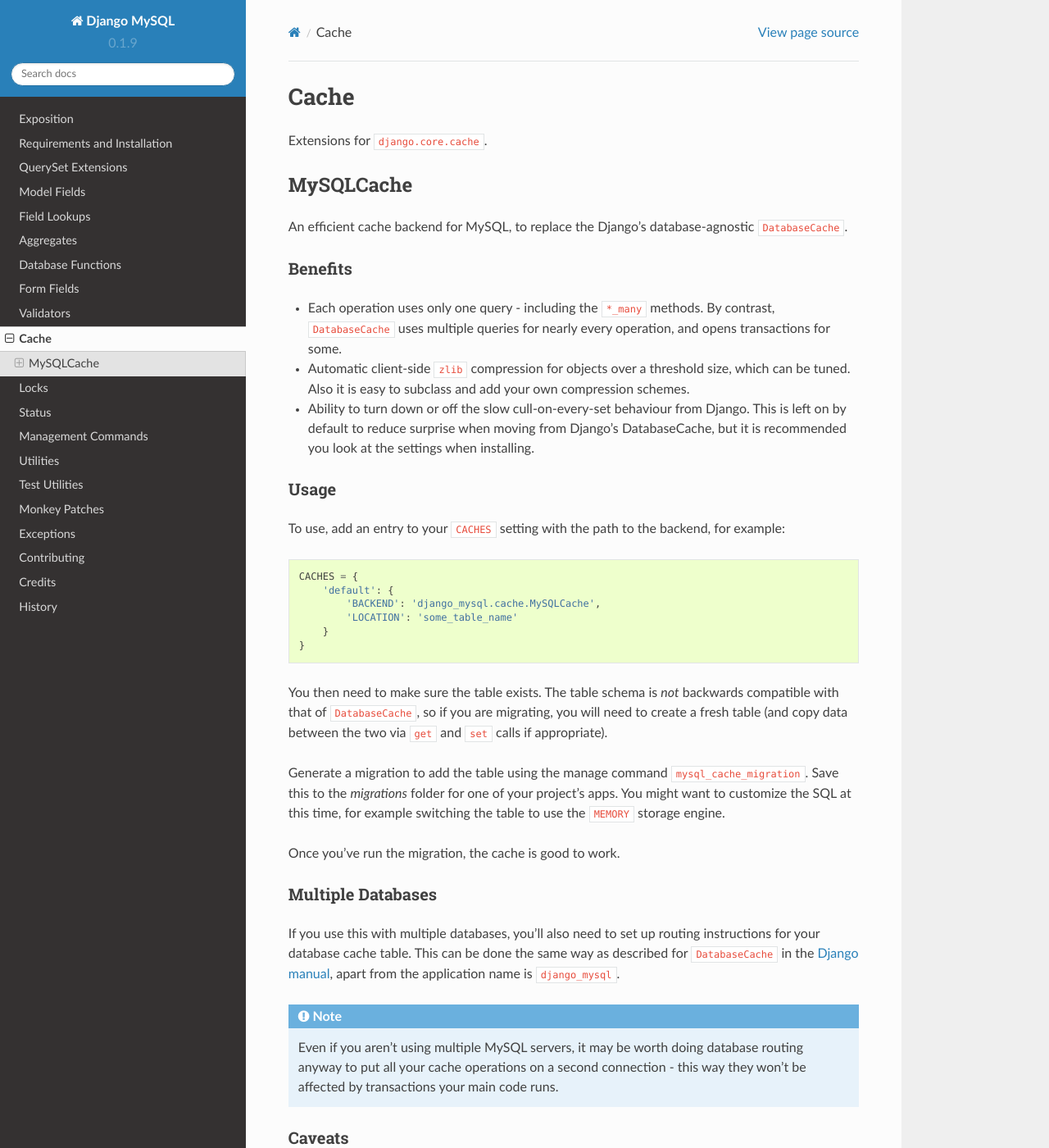
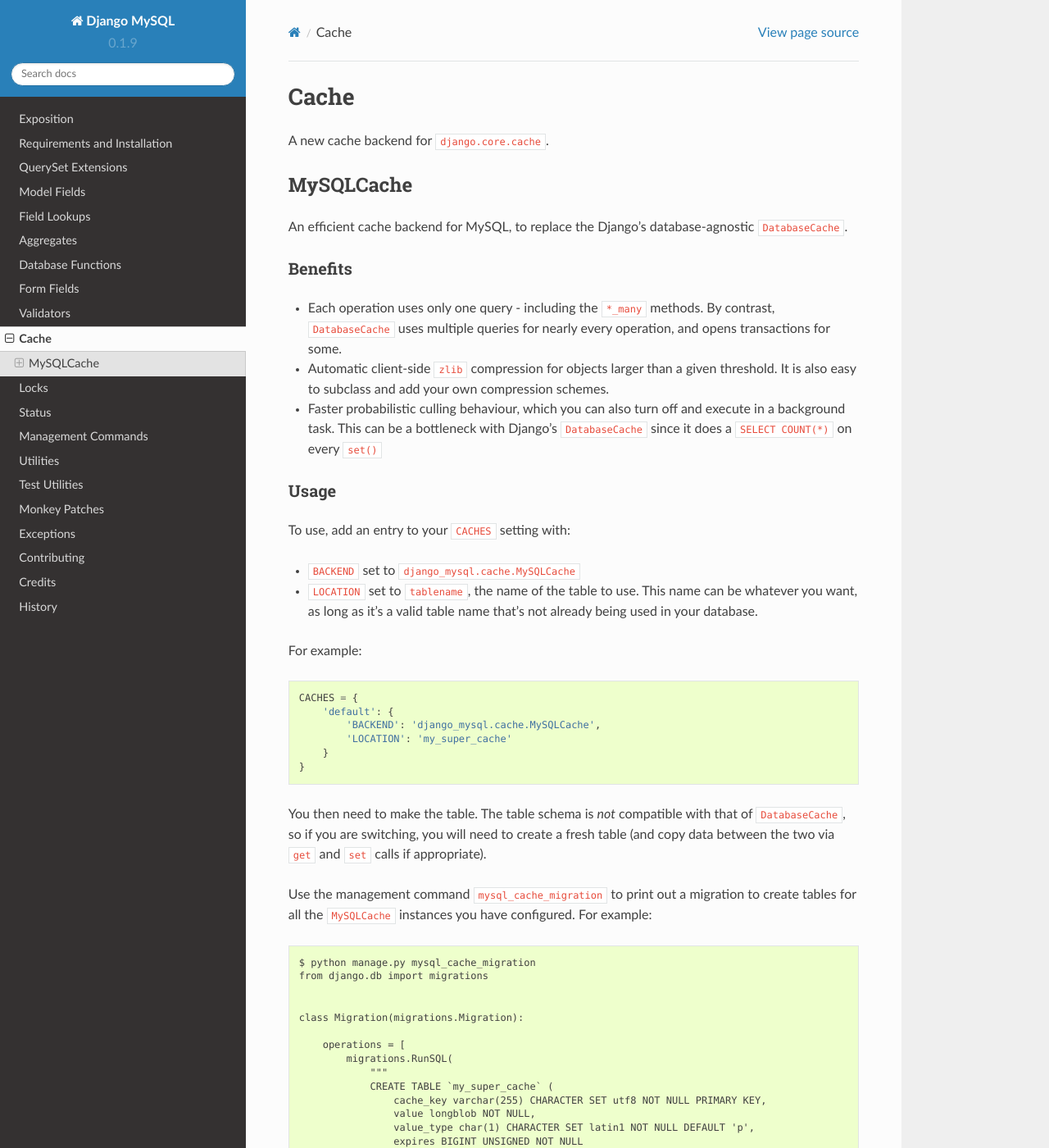
Before and after one commit to adamchainz/django-mysql, a Sphinx documentation site: the page built from docs/cache.rst, in a window 1280 px wide and 1400 px high. Shown: the whole window at 82% size. Built offline with Sphinx 7.4.7 and the Read the Docs theme 2.0.0, drawn with Linux system fonts in a browser that asks for light colours; some of the changed text lies outside the part shown.

Commit message:
More documentation

```diff
--- a/docs/cache.rst
+++ b/docs/cache.rst
@@ -4,7 +4,7 @@
 Cache
 =====
 
-Extensions for ``django.core.cache``.
+A new cache backend for ``django.core.cache``.
 
 .. currentmodule:: django_mysql.cache
 
@@ -21,71 +21,100 @@
 * Each operation uses only one query - including the ``*_many`` methods. By
   contrast, ``DatabaseCache`` uses multiple queries for nearly every operation,
   and opens transactions for some.
-* Automatic client-side ``zlib`` compression for objects over a threshold size,
-  which can be tuned. Also it is easy to subclass and add your own compression
-  schemes.
-* Ability to turn down or off the slow cull-on-every-set behaviour from Django.
-  This is left on by default to reduce surprise when moving from Django's
-  DatabaseCache, but it is recommended you look at the settings when
-  installing.
+* Automatic client-side ``zlib`` compression for objects larger than a given
+  threshold. It is also easy to subclass and add your own compression schemes.
+* Faster probabilistic culling behaviour, which you can also turn off and
+  execute in a background task. This can be a bottleneck with Django's
+  ``DatabaseCache`` since it does a ``SELECT COUNT(*)`` on every ``set()``
+
 
 Usage
 -----
 
-To use, add an entry to your ``CACHES`` setting with the path to the backend,
-for example::
+To use, add an entry to your ``CACHES`` setting with:
+
+* ``BACKEND`` set to ``django_mysql.cache.MySQLCache``
+
+* ``LOCATION`` set to ``tablename``, the name of the table to use. This name
+  can be whatever you want, as long as it's a valid table name that's not
+  already being used in your database.
+
+For example::
 
     CACHES = {
         'default': {
             'BACKEND': 'django_mysql.cache.MySQLCache',
-            'LOCATION': 'some_table_name'
+            'LOCATION': 'my_super_cache'
         }
     }
 
-You then need to make sure the table exists. The table schema is *not*
-backwards compatible with that of ``DatabaseCache``, so if you are migrating,
-you will need to create a fresh table (and copy data between the two via
-``get`` and ``set`` calls if appropriate).
+You then need to make the table. The table schema is *not* compatible with that
+of ``DatabaseCache``, so if you are switching, you will need to create a fresh
+table (and copy data between the two via ``get`` and ``set`` calls if
+appropriate).
 
-Generate a migration to add the table using the manage command
-``mysql_cache_migration``. Save this to the `migrations` folder for one of your
-project's apps. You might want to customize the SQL at this time, for example
-switching the table to use the ``MEMORY`` storage engine.
+Use the management command ``mysql_cache_migration`` to print out a migration
+to create tables for all the ``MySQLCache`` instances you have configured. For
+example::
 
-Once you've run the migration, the cache is good to work.
+    $ python manage.py mysql_cache_migration
+    from django.db import migrations
+
+
+    class Migration(migrations.Migration):
+
+        operations = [
+            migrations.RunSQL(
+                """
+                CREATE TABLE `my_super_cache` (
+                    cache_key varchar(255) CHARACTER SET utf8 NOT NULL PRIMARY KEY,
+                    value longblob NOT NULL,
+                    value_type char(1) CHARACTER SET latin1 NOT NULL DEFAULT 'p',
+                    expires BIGINT UNSIGNED NOT NULL
+                );
+                """,
+                "DROP TABLE `my_super_cache`;"
+            ),
+        ]
+
+Save this to a file in the ``migrations`` directory of one of your project's
+apps. You might want to customize the SQL at this time, for example switching
+the table to use the ``MEMORY`` storage engine.
+
+Once the migration has run, the cache will work!
 
 
 Multiple Databases
 ------------------
 
 If you use this with multiple databases, you'll also need to set up routing
-instructions for your database cache table. This can be done the same way as
-described for ``DatabaseCache`` in the
-`Django manual
+instructions for the cache table. This can be done the same way as described
+for ``DatabaseCache`` in the `Django manual
 <https://docs.djangoproject.com/en/1.8/topics/cache/#database-caching>`_, apart
 from the application name is ``django_mysql``.
 
 .. note::
 
-    Even if you aren't using multiple MySQL servers, it may be worth doing
+    Even if you aren't using multiple MySQL servers, it may be worth using
     database routing anyway to put all your cache operations on a second
     connection - this way they won't be affected by transactions your main code
     runs.
 
 
-Caveats
------
+Extra Details
+-------------
 
-``MySQLCache`` is fully compatible with Django's cache API, but there are of
-course a few details to worry about.
+``MySQLCache`` is fully compatible with Django's cache API, but it also extends
+it and there are, of course, a few details to consider.
 
 
 incr/decr
 ~~~~~~~~~
 
 Like ``MemcachedCache`` (and unlike ``DatabaseCache``), ``incr`` and ``decr``
-are atomic, and can only be used with ``int`` values. They have the range of
-MySQL's ``SIGNED BIGINT`` (-9223372036854775808 to 9223372036854775807).
+are atomic operations, and can only be used with ``int`` values. They have the
+range of MySQL's ``SIGNED BIGINT`` (-9223372036854775808 to
+9223372036854775807).
 
 
 max_allowed_packet
@@ -102,3 +131,125 @@
 variables.html#sysvar_max_allowed_packet>`_ is 4MB, with which most
 applications will be fine. You can tweak it as high as 1GB (if this isn't
 enough, you should probably be considering another solution!).
+
+
+culling
+~~~~~~~
+
+Databases are designed to store data forever, and thus don't have a way of
+setting rows to disappear - thus the expiration of old keys and the limiting of
+rows to ``MAX_ENTRIES`` is performed in the cache code by performing a cull
+operation when appropriate. This deletes expired keys first, then if there are
+still more than ``MAX_ENTRIES`` keys, deletes 1 / ``CULL_FREQUENCY`` of them.
+
+The ``MAX_ENTRIES`` and ``CULL_FREQUENCY`` options are set in ``OPTIONS``, as
+noted in the `Django manual
+<https://docs.djangoproject.com/en/1.8/topics/cache/#cache-arguments>`_.
+
+Django's ``DatabaseCache`` performs a cull check on *every* write operation,
+which means performing a ``SELECT COUNT(*)`` on the table, which means a
+slow full-table scan. This easily becomes a bottleneck for even modest amounts
+of caching. ``MySQLCache`` helps you solve this in two ways:
+
+1. The cull-on-set behaviour is probabilistic. An extra setting in ``OPTIONS``
+   is available called ``CULL_PROBABILITY``, which should be a number between 0
+   and 1, defaulting to ``0.01``. This is the probability of performing a cull
+   operation to fit under ``MAX_ENTRIES`` on a write operation. Thus by default
+   only 1% of write operations will try to get rid of old data, making the
+   remaining 99% faster.
+
+   If you want to use the same cull-on-*every*-write behaviour as
+   ``DatabaseCache``, set ``CULL_PROBABILITY`` to 1.0::
+
+       CACHES = {
+           'default': {
+               'BACKEND': 'django_mysql.cache.MySQLCache',
+               'LOCATION': 'some_table_name',
+               'OPTIONS': {
+                   'CULL_PROBABILITY': 1.0
+               }
+           }
+       }
+
+
+2. The ``cull()`` method is available as a public API so you can set up your
+   own culling schedule in background tasks, never affecting any user-facing
+   web requests. For example, you could create a periodic **celery** task to
+   do this::
+
+       @shared_task
+       def clear_caches():
+           cache.cull()
+           caches['my_cache'].cull()
+
+   This functionality is also available as the management command
+   ``cull_mysql_caches``, which you might run as a cron job. It performs
+   ``cull()`` on all of your ``MySQLCache`` instances, or you can give it names
+   to just cull those. For example, this::
+
+       $ python manage.py cull_mysql_caches default supercache
+
+   ...will call ``caches['default'].cull()`` and
+   ``caches['supercache'].cull()``.
+
+   If you're using this, you should set ``CULL_PROBABILITY`` to 0 so that no
+   culling occurs on write operations such as ``set()``.
+
+
+compression
+~~~~~~~~~~~
+
+Stored objects are serialized via ``pickle`` (except from integers). If an
+object's pickled representation is above the threshold defined by the option
+``COMPRESS_MIN_LENGTH``, it will be compressed with ``zlib`` in Python before
+being stored, reducing the on-disk size in MySQL and the network cost for the
+query. The zlib level is set by the option ``COMPRESS_LEVEL``. You can tune
+these options, for example to compress all objects > 100 bytes at the maximum
+level 9::
+
+    CACHES = {
+        'default': {
+            'BACKEND': 'django_mysql.cache.MySQLCache',
+            'LOCATION': 'some_table_name',
+            'OPTIONS': {
+                'COMPRESS_MIN_LENGTH': 100,
+                'COMPRESS_LEVEL': 9
+            }
+        }
+    }
+
+To turn compression off, set ``COMPRESS_MIN_LENGTH`` to 0. This only affects
+writes - any compressed values already in the table will remain readable.
+
+
+custom serialization schemes
+~~~~~~~~~~~~~~~~~~~~~~~~~~~~
+
+You can implement your own encoding schemes by subclassing ``MySQLCache``. It
+uses two methods to serialize and deserialize objects that you can wrap.
+
+Values are stored in the table with two columns - ``value``, which is a blob of
+binary data, and ``value_type``, a single latin1 character that specifies the
+type of data in ``value``. MySQLCache by default uses three codes for
+``value_type``:
+
+* ``i`` - The blob is a string of an integer value. This is used so that integer
+  counters can be deserialized by MySQL during ``incr()``/``decr()``
+  operations.
+* ``p`` - The blob is a pickled Python object.
+* ``z`` - The blob is a zlib-compressed pickled Python object.
+
+For future compatibility, ``MySQLCache`` reserves all ``value_type`` codes that
+are lowercase letters. For custom types you should use uppercase letters.
+
+The methods you need to override (and probably call ``super()`` from) are:
+
+.. method:: encode(obj)
+
+    Takes an object and returns a tuple ``(value, value_type)``, ready to be
+    inserted as parameters into the SQL query.
+
+.. method:: decode(value, value_type)
+
+    Takes the pair of ``(value, value_type)`` as stored in the table and
+    returns the deserialized object.
```
